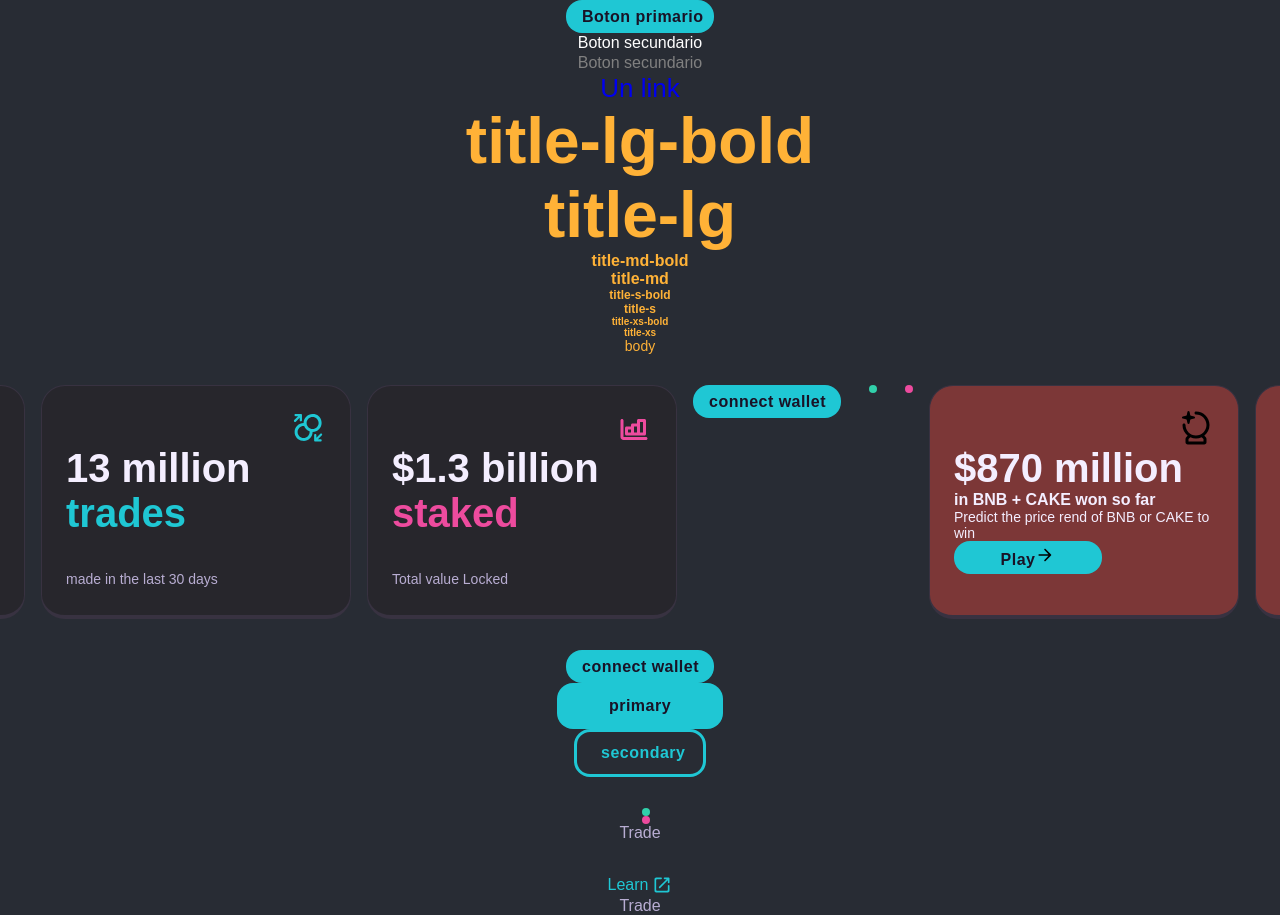
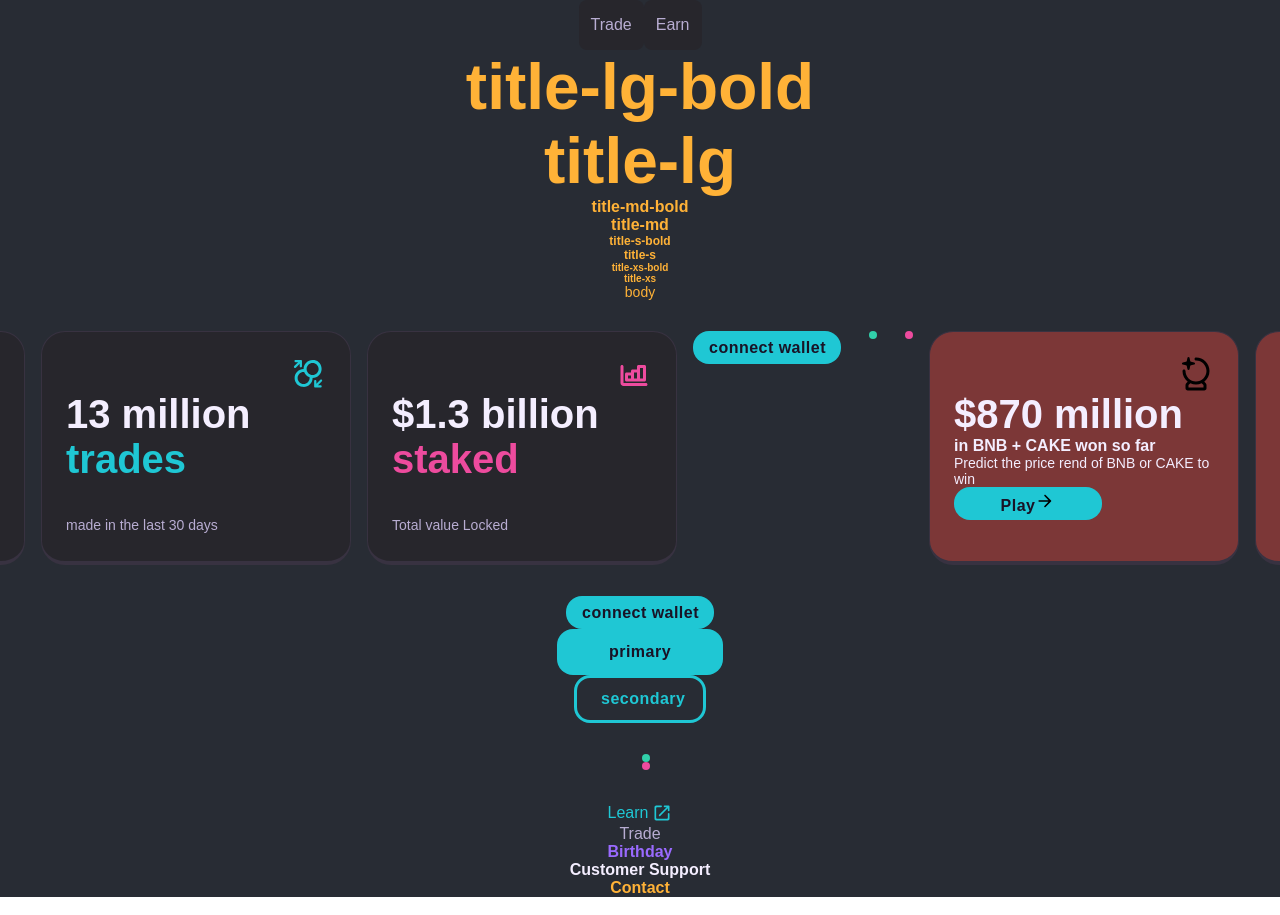
Before and after one commit to Develhope-e3/pancake-swap, a React (Create React App) app: page / in a window 1280 px wide. Shown: the top 915 px of the page. Built offline with nearby package versions, Linux system fonts and the light colour scheme.

Commit message:
refactor: dropdown and dropdown items

```diff
--- a/src/App.js
+++ b/src/App.js
@@ -6,13 +6,13 @@ import { dataPrimaryCard } from "./data/dataPrimaryCard.js";
 import { CardCTA } from "./componentes/Cards/CardCTA";
 import { dataCardCTA } from "./data/dataCardCTA.js";
 import { Button } from "./componentes/Button/Button.js";
-import { ButtonPrimary } from "./componentes/ButtonPrimary/ButtonPrimary.js"
+import { ButtonPrimary } from "./componentes/ButtonPrimary/ButtonPrimary.js";
 import { ButtonSecondary } from "./componentes/ButtonSecondary/ButtonSecondary.js";
 import Link from "./componentes/Link/Link.js";
 import Texto from "./componentes/Texto/Texto.js";
 import Puntos from "./componentes/Puntos/Puntos.js";
 import Dropdown from "./componentes/Dropdown/Dropdown";
-import Trade from "./componentes/Dropdown/NavbarDropdown/Trade";
+import { earn, trade } from "./data/dropdownItems";
 
 function App() {
   return (
@@ -22,28 +22,21 @@ function App() {
           {/**
            * Manera de invocar a mi componente reutilizable
            */}
-          <EjemploComponente
-            esPrimario={true}
-            texto={"Boton primario"}
-            onClick={() => console.log("click en el boton primario")}
-          />
-          <EjemploComponente
-            esPrimario={false}
-            texto={"Boton secundario"}
-            onClick={() => console.log("click en el boton secundario")}
-          />
-          <EjemploComponente
-            esPrimario={false}
-            disabled={true}
-            onClick={() => console.log("click en el boton disabled")}
-            texto={"Boton secundario"}
-          />
+          <div className="flex-row">
+            <Dropdown
+              dropdownItems={trade}
+              label={"Trade"}
+              href={"www.google.com"}
+              className={"navbar-anchor"}
+            />
 
-          <Link
-            label={"Un link"}
-            className={"primary"}
-            href={"https://facebook.com"}
-          />
+            <Dropdown
+              dropdownItems={earn}
+              label={"Earn"}
+              href={"www.google.com"}
+              className={"navbar-anchor"}
+            />
+          </div>
           <Texto
             size={"title-lg-bold"}
             label={"title-lg-bold"}
@@ -146,9 +139,6 @@ function App() {
         <Puntos className="punto-verde" />
         <Puntos className="punto-rosa" />
 
-
-        <Dropdown dropdownItem={<Trade/>} label={"Trade"} href={"www.google.com"} className={"navbar-anchor"}/>
-
         <br></br>
         <Link
           label={"Learn"}
@@ -159,26 +149,32 @@ function App() {
               viewBox="0 0 24 24"
               width="20px"
               xmlns="http://www.w3.org/2000/svg"
-              class="anchorSVG">
+              class="anchorSVG"
+            >
               <path d="M18 19H6C5.45 19 5 18.55 5 18V6C5 5.45 5.45 5 6 5H11C11.55 5 12 4.55 12 4C12 3.45 11.55 3 11 3H5C3.89 3 3 3.9 3 5V19C3 20.1 3.9 21 5 21H19C20.1 21 21 20.1 21 19V13C21 12.45 20.55 12 20 12C19.45 12 19 12.45 19 13V18C19 18.55 18.55 19 18 19ZM14 4C14 4.55 14.45 5 15 5H17.59L8.46 14.13C8.07 14.52 8.07 15.15 8.46 15.54C8.85 15.93 9.48 15.93 9.87 15.54L19 6.41V9C19 9.55 19.45 10 20 10C20.55 10 21 9.55 21 9V4C21 3.45 20.55 3 20 3H15C14.45 3 14 3.45 14 4Z"></path>
             </svg>
-          }></Link>
+          }
+        ></Link>
         <Link
           label={"Trade"}
           className={"navbar-anchor"}
-          href={"www.google.es"}></Link>
+          href={"www.google.es"}
+        ></Link>
         <Link
           label={"Birthday"}
           className={"navbar-anchor-bold"}
-          href={"www.google.es"}></Link>
+          href={"www.google.es"}
+        ></Link>
         <Link
           label={"Customer Support"}
           className={"footer-anchor"}
-          href={"www.google.es"}></Link>
+          href={"www.google.es"}
+        ></Link>
         <Link
           label={"Contact"}
           className={"footer-anchor-secondary"}
-          href={"www.google.es"}></Link>
+          href={"www.google.es"}
+        ></Link>
       </header>
     </div>
   );
--- a/src/componentes/Dropdown/Dropdown.jsx
+++ b/src/componentes/Dropdown/Dropdown.jsx
@@ -1,16 +1,18 @@
 import Link from "../Link/Link";
 import React, { useState } from "react";
+import DropdownItem from "./DropdownItems/DropdownItems";
+import "./Dropdown.scss";
 /**
  *
  * @param {string} label - Texto que va a llevar el encabezado del Dropdown
- * @param {componente} dropdownItem -Contenido Dropdown
+ * @param {componente} dropdownItems -Contenido Dropdown
  * @param {string} href - URL del encabezado
  * @param {string} className - Clase del encabezado del Dropdown
  *
  * @returns Estructura HTML
  */
 
-function Dropdown({dropdownItem, label , href, className}) {
+function Dropdown({ dropdownItems, label, href, className }) {
   const [isOpen, setIsOpen] = useState(false);
 
   const handleMouseEnter = () => {
@@ -22,22 +24,16 @@ function Dropdown({dropdownItem, label , href, className}) {
   };
 
   return (
+    <>
       <div
         className="dropdown"
         onMouseEnter={handleMouseEnter}
         onMouseLeave={handleMouseLeave}
       >
-           <Link
-        label={label}
-        className={className}
-        href={href}
-      />
-      {isOpen && (
-     <ul>
-      {dropdownItem}
-     </ul>
-      )}
+        <Link label={label} className={className} href={href} />
+      {isOpen && <DropdownItem options={dropdownItems} />}
       </div>
+    </>
   );
 }
 
--- a/src/componentes/Dropdown/Dropdown.scss
+++ b/src/componentes/Dropdown/Dropdown.scss
@@ -0,0 +1,13 @@
+.dropdown {
+  padding: var(--space-md) var(--space-sm);
+
+  position: relative;
+
+  background-color: var(--background-color-secondary);
+  border-radius: var(--radius-ms);
+
+  &:hover {
+    background-color: var(--background-dropdown-hover);
+  }
+
+}
--- /dev/null
+++ b/src/componentes/Dropdown/DropdownItems/DropdownItem.scss
@@ -0,0 +1,24 @@
+.dropdown-list {
+  position: absolute;
+  z-index: 5;
+  top: 50px;
+  left: 0;
+
+  background-color: var(--background-color-secondary);
+  border-radius: var(--radius-ms);
+
+}
+
+.dropdown-item {
+  width: 280px;
+
+  display: flex;
+  align-items: center;
+  justify-content: space-between;
+
+  padding: var(--space-md) var(--space-sm);
+
+  &:hover {
+    background-color: var(--background-dropdown-hover);
+  }
+}
--- /dev/null
+++ b/src/componentes/Dropdown/DropdownItems/DropdownItems.jsx
@@ -0,0 +1,22 @@
+import React from "react";
+import "./DropdownItem.scss";
+import Texto from "../../Texto/Texto";
+const DropdownItem = ({ options }) => {
+  return (
+    <ul className="dropdown-list">
+      {options.map((option, index) => (
+        <div className="dropdown-item">
+          <Texto
+            label={option.label}
+            size={"title-md"}
+            color={"--color-subtitulo-lila"}
+            key={index}
+          />
+          <p>Icono</p>
+        </div>
+      ))}
+    </ul>
+  );
+};
+
+export default DropdownItem;
--- a/src/componentes/Dropdown/NavbarDropdown/Trade.jsx
+++ /dev/null
@@ -1,41 +0,0 @@
-import React from "react";
-import Link from "../../Link/Link";
-
-const Trade = () => {
-  return (
-    <>
-      <Link label={"Swap"} className={"navbar-anchor"} href={"www.google.es"} />
-
-      <Link
-        label={"Liquidity"}
-        className={"navbar-anchor"}
-        href={"www.google.es"}
-      />
-
-      <Link
-        label={"Perpetual"}
-        className={"navbar-anchor"}
-        href={"www.google.es"}
-      />
-
-      <Link
-        label={"Bridge"}
-        className={"navbar-anchor"}
-        href={"www.google.es"}
-      />
-
-      <Link
-        label={"Limit"}
-        className={"navbar-anchor"}
-        href={"www.google.es"}
-      />
-      <Link
-        label={"Buy Crypto"}
-        className={"navbar-anchor"}
-        href={"www.google.es"}
-      />
-    </>
-  );
-};
-
-export default Trade;
--- /dev/null
+++ b/src/data/dropdownItems.js
@@ -0,0 +1,41 @@
+export const trade = [
+  {
+    label: "Swap",
+    href: "www.google.com",
+  },
+  {
+    label: "Liquidity",
+    href: "www.google.com",
+  },
+  {
+    label: "Perpetual",
+    href: "www.google.com",
+  },
+  {
+    label: "Bridge",
+    href: "www.google.com",
+  },
+  {
+    label: "Limit",
+    href: "www.google.com",
+  },
+  {
+    label: "Buy Cripto",
+    href: "www.google.com",
+  },
+];
+
+export const earn = [
+  {
+    label: "Farms",
+    href: "www.google.com",
+  },
+  {
+    label: "Pools",
+    href: "www.google.com",
+  },
+  {
+    label: "Liquid Staking",
+    href: "www.google.com",
+  },
+];
--- a/src/styles/globals.scss
+++ b/src/styles/globals.scss
@@ -6,3 +6,7 @@
 
   gap: var(--spacing-xs);
 }
+
+.flex-row {
+  display: flex;
+}
--- a/src/styles/variables.scss
+++ b/src/styles/variables.scss
@@ -60,6 +60,7 @@
   --color-text-swiper: #ffe437;
   --color-button-primary: #191326;
   --color-card-CTA: #3c1786;
+  --background-dropdown-hover: #353547;
 
 
   --background-color-secondary: #27262c;
```
Also changed, not shown: src/componentes/Texto/Texto.scss (line endings or trailing spaces). Lines whose indentation alone changed are shown as unchanged.
